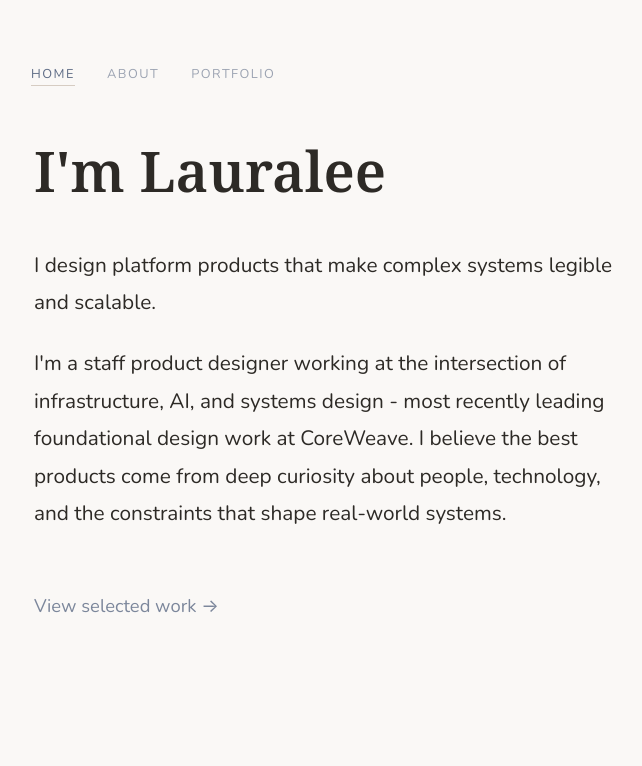
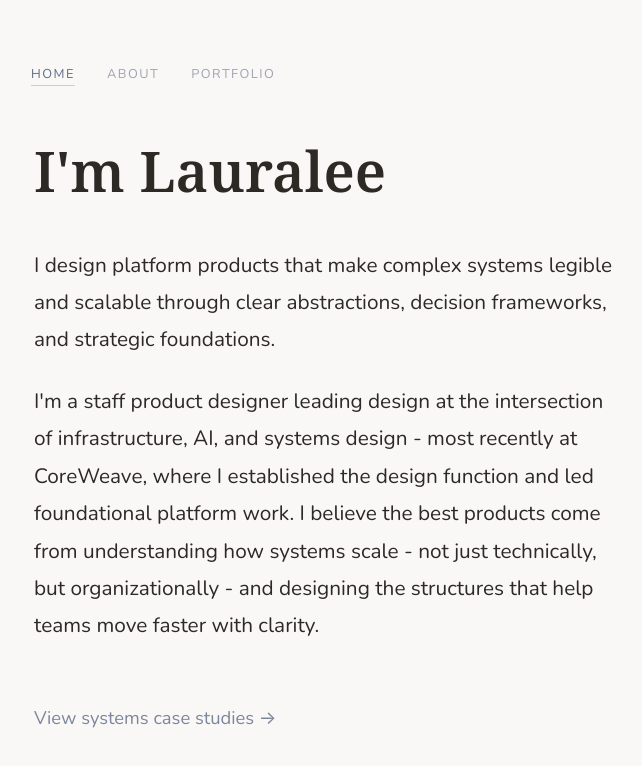
Before and after one commit to flores8/lauralee2025, a Next.js app: page / in a window 1280 px wide. Shown: the top 766 px of the page, without its empty margins (316-958 px from the left). Built offline with nearby package versions, Linux system fonts and the light colour scheme.

Commit message:
update home page copy

```diff
--- a/app/page.js
+++ b/app/page.js
@@ -4,12 +4,12 @@ export default function Home() {
   return (
     <div className="intro">
       <h1>I'm Lauralee</h1>
-      <p>I design platform products that make complex systems legible and scalable.
+      <p>I design platform products that make complex systems legible and scalable through clear abstractions, decision frameworks, and strategic foundations.
       </p>
       <p>
-      I'm a staff product designer working at the intersection of infrastructure, AI, and systems design - most recently leading foundational design work at CoreWeave. I believe the best products come from deep curiosity about people, technology, and the constraints that shape real-world systems.
+      I'm a staff product designer leading design at the intersection of infrastructure, AI, and systems design - most recently at CoreWeave, where I established the design function and led foundational platform work. I believe the best products come from understanding how systems scale - not just technically, but organizationally - and designing the structures that help teams move faster with clarity.
       </p>
-      <p><Link href="/portfolio" className="more-link">View selected work →</Link></p>
+      <p><Link href="/portfolio" className="more-link">View systems case studies →</Link></p>
     </div>
   )
 }
```
